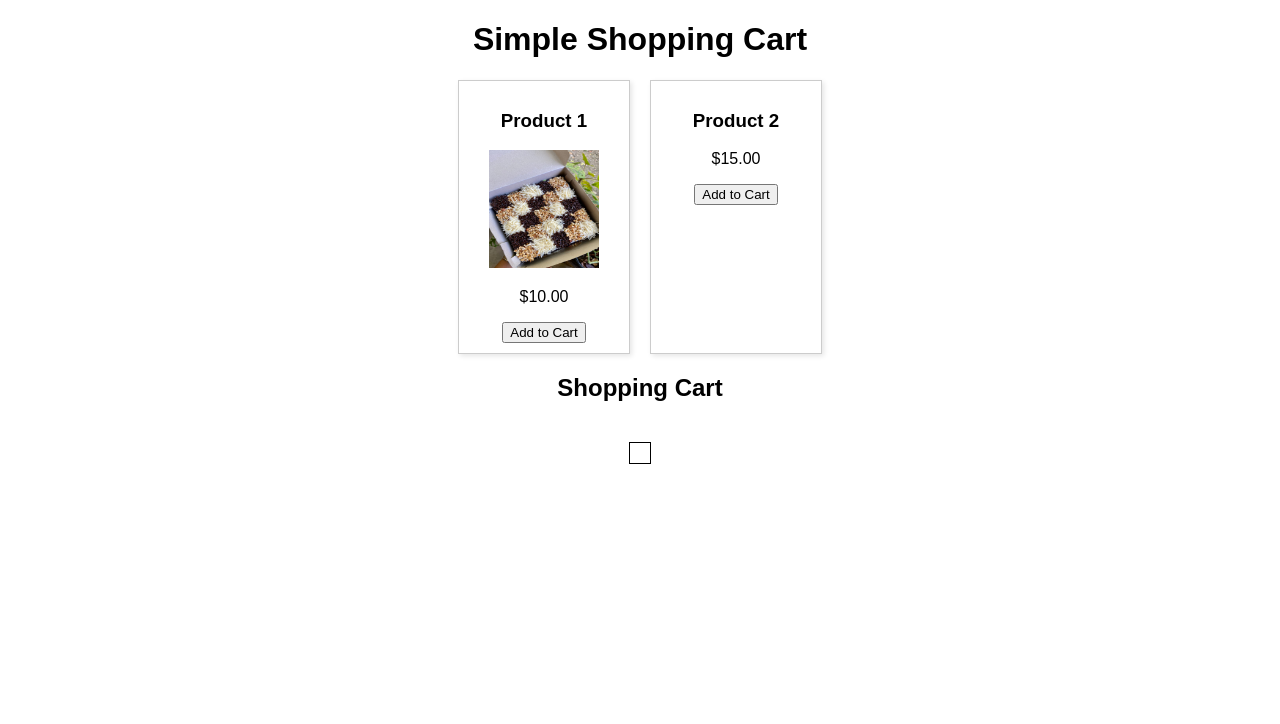
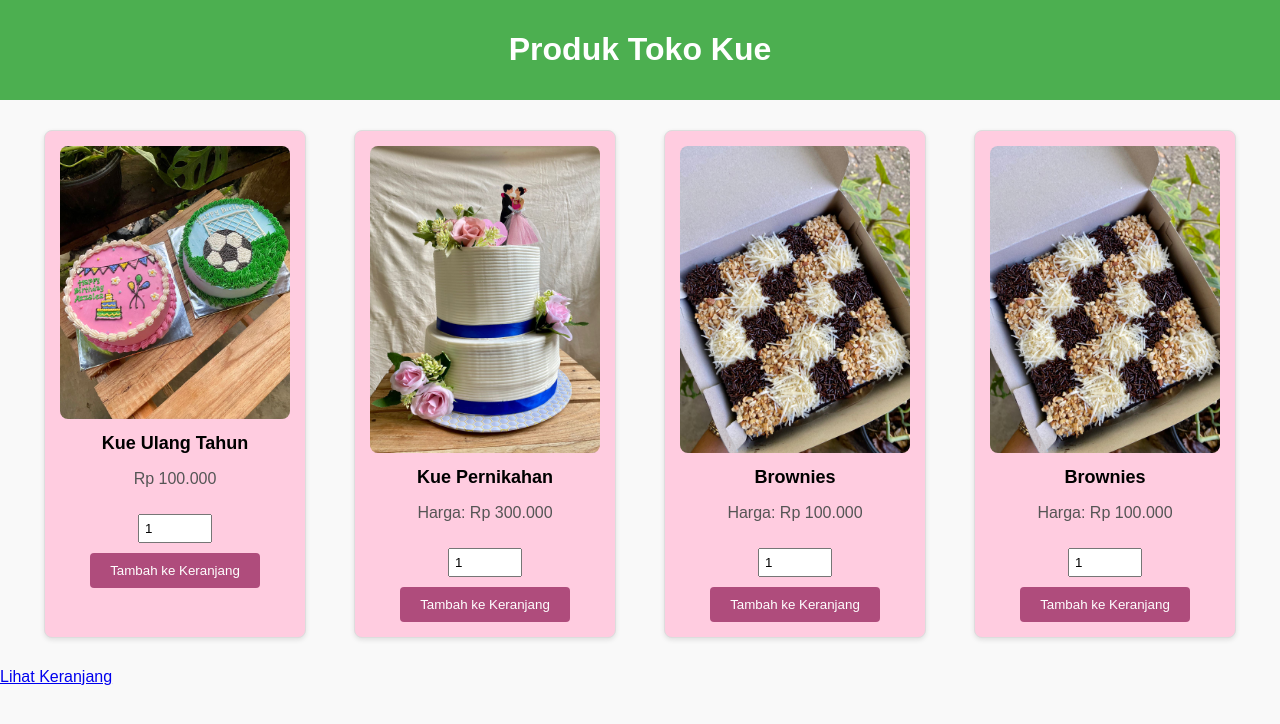
Before and after one commit to SARINAHAK/Kesarinacake, a PHP site: page /keranjang.html in a window 1280 px wide. Shown: the top 724 px of the page. Run offline with PHP 8.4, Linux system fonts and the light colour scheme.

Commit message:
Menambahkan fitur keranjang pada bagian produk

```diff
--- a/keranjang.css
+++ b/keranjang.css
@@ -1,28 +1,67 @@
 body {
     font-family: Arial, sans-serif;
-    margin: 20px;
+    margin: 0;
     padding: 0;
+    box-sizing: border-box;
+    background-color: #f9f9f9;
+}
+
+header {
+    background-color: #4CAF50;
+    color: white;
+    padding: 10px 20px;
     text-align: center;
 }
 
-.products {
+.product-list {
     display: flex;
-    justify-content: center;
-    gap: 20px;
-    margin-bottom: 20px;
+    flex-wrap: wrap;
+    justify-content: space-around;
+    padding: 20px;
 }
 
-.product {
-    border: 1px solid #ccc;
-    padding: 10px;
-    width: 150px;
-    box-shadow: 2px 2px 5px rgba(0, 0, 0, 0.1);
+.product-item {
+    background-color: #ffcce0;
+    border: 1px solid #ddd;
+    border-radius: 8px;
+    padding: 15px;
+    margin: 10px;
+    width: 230px;
+    text-align: center;
+    box-shadow: 0 2px 5px rgba(0, 0, 0, 0.1);
 }
 
-#cart {
-    border: 1px solid #000;
-    padding: 10px;
-    margin-top: 20px;
-    display: inline-block;
-    text-align: left;
+.product-item img {
+    width: 100%;
+    height: auto;
+    border-radius: 8px;
 }
+
+.product-item h3 {
+    margin: 10px 0;
+    font-size: 18px;
+}
+
+.product-item p {
+    font-size: 16px;
+    color: #555;
+}
+
+.product-item input {
+    width: 60px;
+    padding: 5px;
+    margin: 10px 0;
+}
+
+.product-item button {
+    background-color: #af4c7c;
+    color: white;
+    border: none;
+    padding: 10px 20px;
+    cursor: pointer;
+    border-radius: 4px;
+}
+
+.product-item button:hover {
+    background-color:  #af4c7c;
+}
--- a/keranjang.html
+++ b/keranjang.html
@@ -3,33 +3,51 @@
 <head>
     <meta charset="UTF-8">
     <meta name="viewport" content="width=device-width, initial-scale=1.0">
-    <title>Document</title>
+    <title>Produk Toko Kue</title>
     <link rel="stylesheet" href="keranjang.css">
+</head>
+<body>
+    <header>
+        <h1>Produk Toko Kue</h1>
+    </header>
+    <main>
+        <section class="product-list">
+            <div class="product-item">
+                <img src="kue ulang tahun.jpeg" alt="Kue Ulang Tahun" width="230" height="280" />
+                <h3>Kue Ulang Tahun</h3>
+                <p>Rp 100.000</p>
+                <input type="number" min="1" value="1" id="qty-2">
+                <button onclick="addToCart('Kue ulang tahun', 100000, 1)">Tambah ke Keranjang</button>
+            </div>
+            <div class="product-item">
+                <img src="kue pernikahan.jpeg" alt="Kue Pernikahan" width="230" height="280" />
+                <h3>Kue Pernikahan</h3>
+                <p>Harga: Rp 300.000</p>
+                <input type="number" min="1" value="1" id="qty-2">
+                <button onclick="addToCart('Tahu Skotel', 5000, 2)">Tambah ke Keranjang</button>
+            </div>
+            <div class="product-item">
+                <img src="kue Brownies.jpeg" alt="Brownies" width="230" height="280" />
+                <h3>Brownies</h3>
+                <p>Harga: Rp 100.000</p>
+                <input type="number" min="1" value="1" id="qty-2">
+                <button onclick="addToCart('Tahu Skotel', 5000, 2)">Tambah ke Keranjang</button>
+            </div>
+            <div class="product-item">
+                <img src="kue Brownies.jpeg" alt="Brownies" width="230" height="280" />
+                <h3>Brownies</h3>
+                <p>Harga: Rp 100.000</p>
+                <input type="number" min="1" value="1" id="qty-2">
+                <button onclick="addToCart('Tahu Skotel', 5000, 2)">Tambah ke Keranjang</button>
+            </div>
 
-</head>
 
-<body>
-    <h1>Simple Shopping Cart</h1>
-    <div class="products">
-        <!-- Produk 1 -->
-        <div class="product">
-            <h3>Product 1</h3>
-            <img src="kue Brownies.jpeg" alt="kue brownies yang lezat" width="110" height="118">
-            <p>$10.00</p>
-            <button onclick="addToCart('Product 1', 10)">Add to Cart</button>
-        </div>
-        <!-- Produk 2 -->
-        <div class="product">
-            <h3>Product 2</h3>
-            <p>$15.00</p>
-            <button onclick="addToCart('Product 2', 15)">Add to Cart</button>
-        </div>
-    </div>
-
-    <h2>Shopping Cart</h2>
-    <div id="cart"></div>
-
+            <!-- Tambahkan produk lainnya sesuai kebutuhan -->
+        </section>
+    </main>
+    <footer>
+        <a href="produk.html">Lihat Keranjang</a>
+    </footer>
     <script src="keranjang.js"></script>
 </body>
-
 </html>
--- a/keranjang.js
+++ b/keranjang.js
@@ -1,26 +1,14 @@
-let cartItems = [];
+function addToCart(name, price, id) {
+    const qty = document.getElementById(`qty-${id}`).value;
+    const cart = JSON.parse(localStorage.getItem('cart')) || [];
 
-function addToCart(productName, productPrice) {
-    // Periksa apakah produk sudah ada di keranjang
-    let existingItem = cartItems.find(item => item.name === productName);
-    if (existingItem) {
-        existingItem.quantity += 1; // Tambahkan jumlah produk jika sudah ada
+    const existingProduct = cart.find(item => item.name === name);
+    if (existingProduct) {
+        existingProduct.quantity += parseInt(qty);
     } else {
-        cartItems.push({ name: productName, price: productPrice, quantity: 1 });
+        cart.push({ name: name, price: price, quantity: parseInt(qty) });
     }
-    displayCart();
+
+    localStorage.setItem('cart', JSON.stringify(cart));
+    alert(`${name} berhasil ditambahkan ke keranjang!`);
 }
-
-function displayCart() {
-    let cartDiv = document.getElementById('cart');
-    cartDiv.innerHTML = ''; // Kosongkan konten sebelumnya
-    if (cartItems.length === 0) {
-        cartDiv.innerHTML = '<p>Your cart is empty</p>';
-        return;
-    }
-    cartItems.forEach(item => {
-        cartDiv.innerHTML += `<p>${item.name} - $${item.price} x ${item.quantity}</p>`;
-    });
-    let total = cartItems.reduce((sum, item) => sum + (item.price * item.quantity), 0);
-    cartDiv.innerHTML += `<h3>Total: $${total.toFixed(2)}</h3>`;
-}
--- a/produk.html
+++ b/produk.html
@@ -12,8 +12,8 @@
 
     <main>
         <section>
-            <h2>Produk</h2>
-            <p>Berikut adalah beberapa produk kami:</p>
+            <h2>Produk Unggulan</h2>
+            <p>Berikut adalah beberapa produk unggulan kami:</p>
             <div class="product-item">
                 <img src="kue ulang tahun.jpeg" alt="Kue Ulang Tahun" width="230" height="280" />
                 <h3>Kue Ulang Tahun</h3>
```
Also changed, not shown: keranjang.php (+9 -22 lines).
